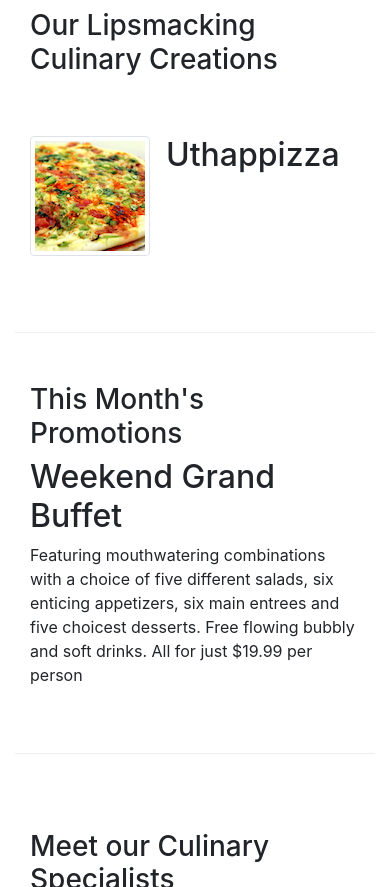
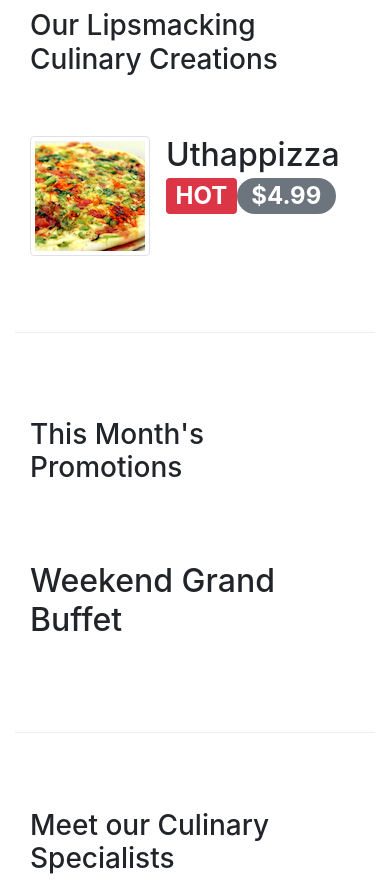
Before and after one commit to hassen-abduse/conFusion-2, a website: page index.html in a window 390 px wide. Shown: the part 620-1507 px from the top of the page. Drawn offline with nearby package versions, Linux system fonts and the light colour scheme.

Commit message:
Alerting Users

```diff
--- a/index.html
+++ b/index.html
@@ -58,7 +58,7 @@
                     <img class="d-flex mr-3 img-thumbnail align-self-center"
                         src="img/uthappizza.png" alt="Uthapizza">
                     <div class="media-body">
-                        <h2 class="mt-0">Uthappizza</h2>
+                        <h2 class="mt-0">Uthappizza <span class="badge badge-danger">HOT</span><span class="badge badge-pill badge-secondary">$4.99</span></span></h2>
                         <p class="d-none d-sm-block">A unique combination of Indian Uthappam (pancake) and Italian pizza, topped with Cerignola olives, ripe vine cherry tomatoes, Vidalia onion, Guntur chillies and Buffalo Paneer.</p>
                     </div>
         </div>
@@ -71,7 +71,7 @@
             </div>
             <div class="col col-sm col-md">
                 <h2>Weekend Grand Buffet</h2>
-                <p>Featuring mouthwatering combinations with a choice of five different salads, six enticing appetizers, six main entrees and five choicest desserts. Free flowing bubbly and soft drinks. All for just $19.99 per person </p>
+                <p class="d-none d-sm-block">Featuring mouthwatering combinations with a choice of five different salads, six enticing appetizers, six main entrees and five choicest desserts. Free flowing bubbly and soft drinks. All for just $19.99 per person </p>
             </div>
         </div>
 
```
